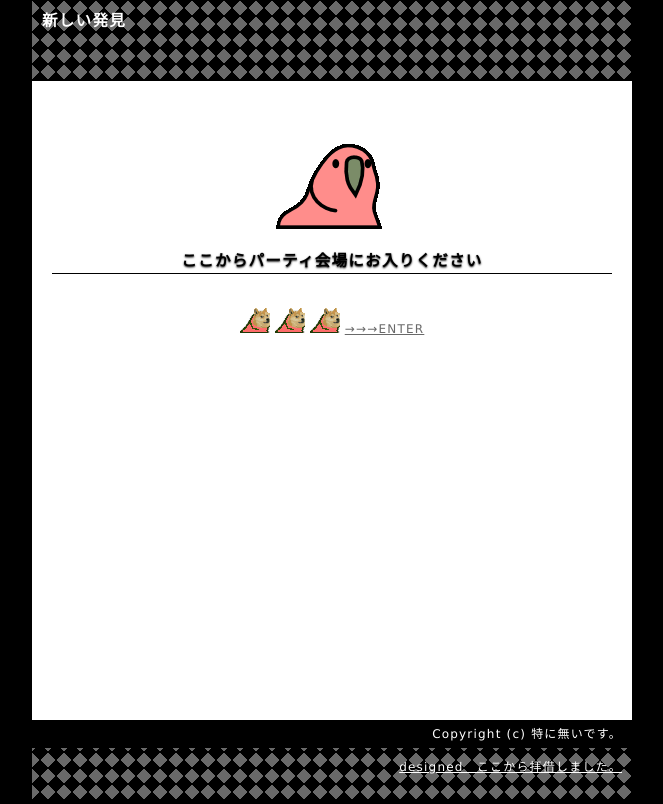
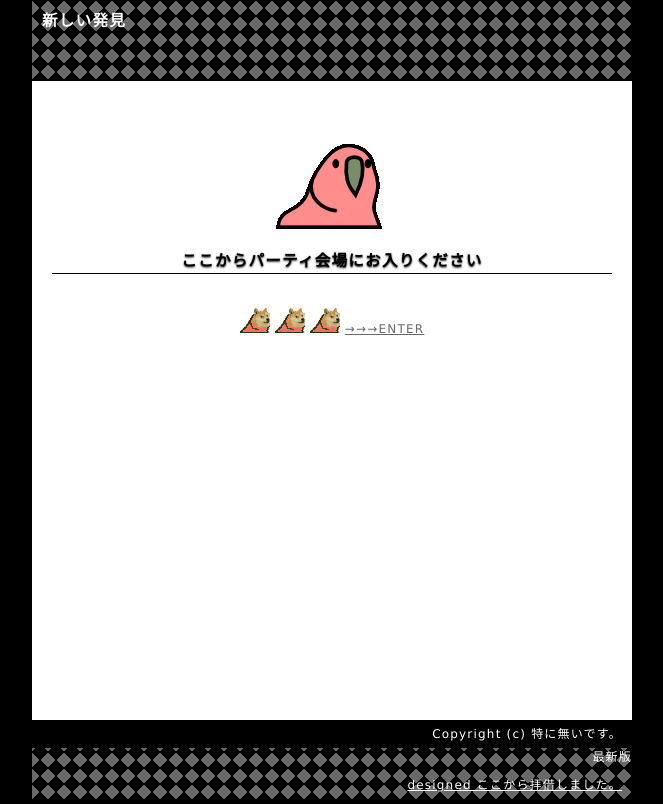
Before and after one commit to mitsuaki000/parrot, a plain HTML site: page index.html in a window 1280 px wide. Shown: the whole page, without its empty margins (308-971 px from the left). Drawn offline with Linux system fonts and the light colour scheme.

Commit message:
20111118

```diff
--- a/index.html
+++ b/index.html
@@ -26,7 +26,8 @@
       <footer>
         <div class="footer-inner">Copyright (c) 特に無いです。</div>
         <div id="fl">
-          <a href="http://foollovers.com" target="_blank">designed　ここから拝借しました。</a>
+          <p>最新版</p>
+          <a href="http://foollovers.com" target="_blank">designed  ここから拝借しました。</a>
         </div>
       </footer>
     </div>
```
